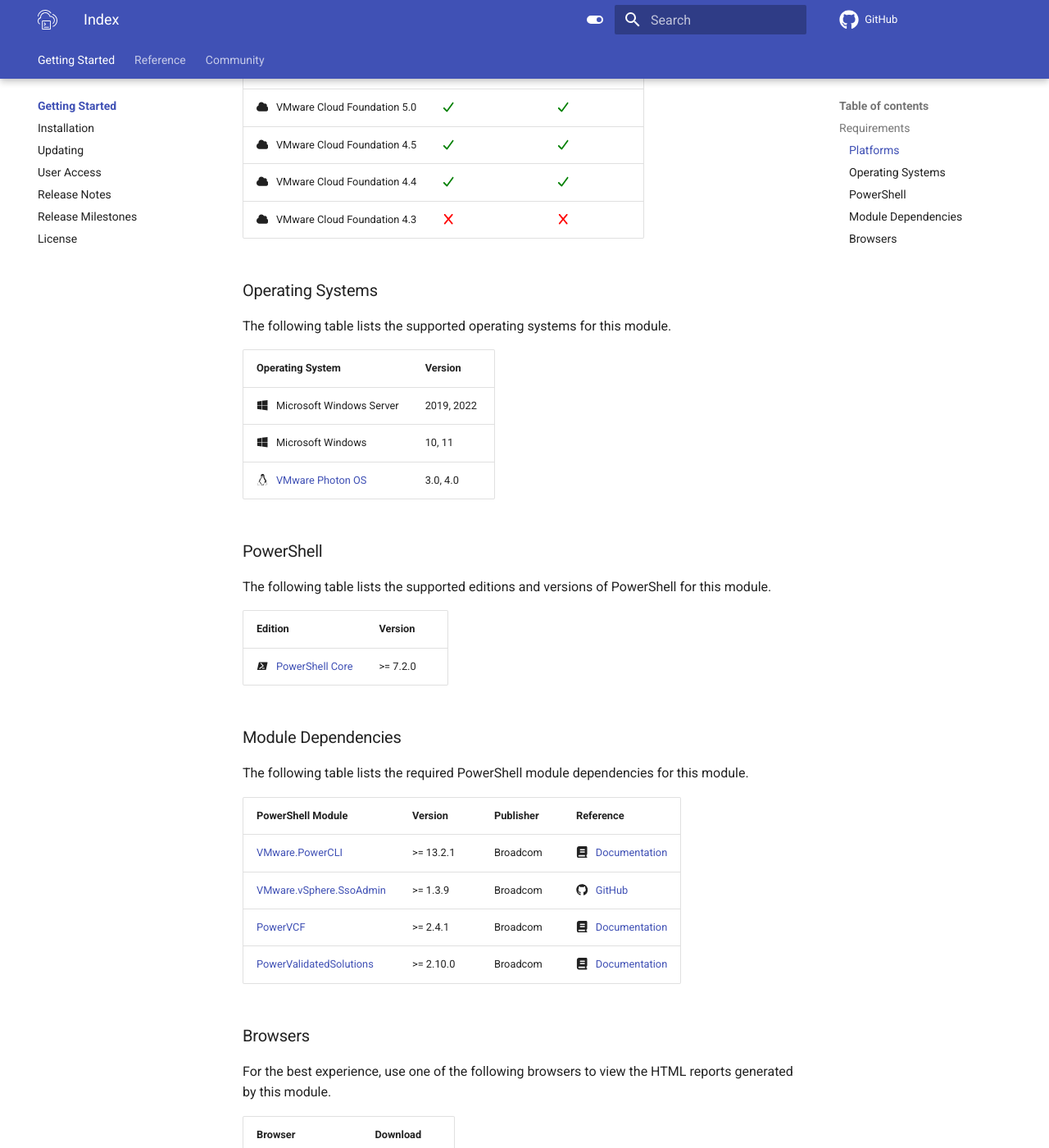
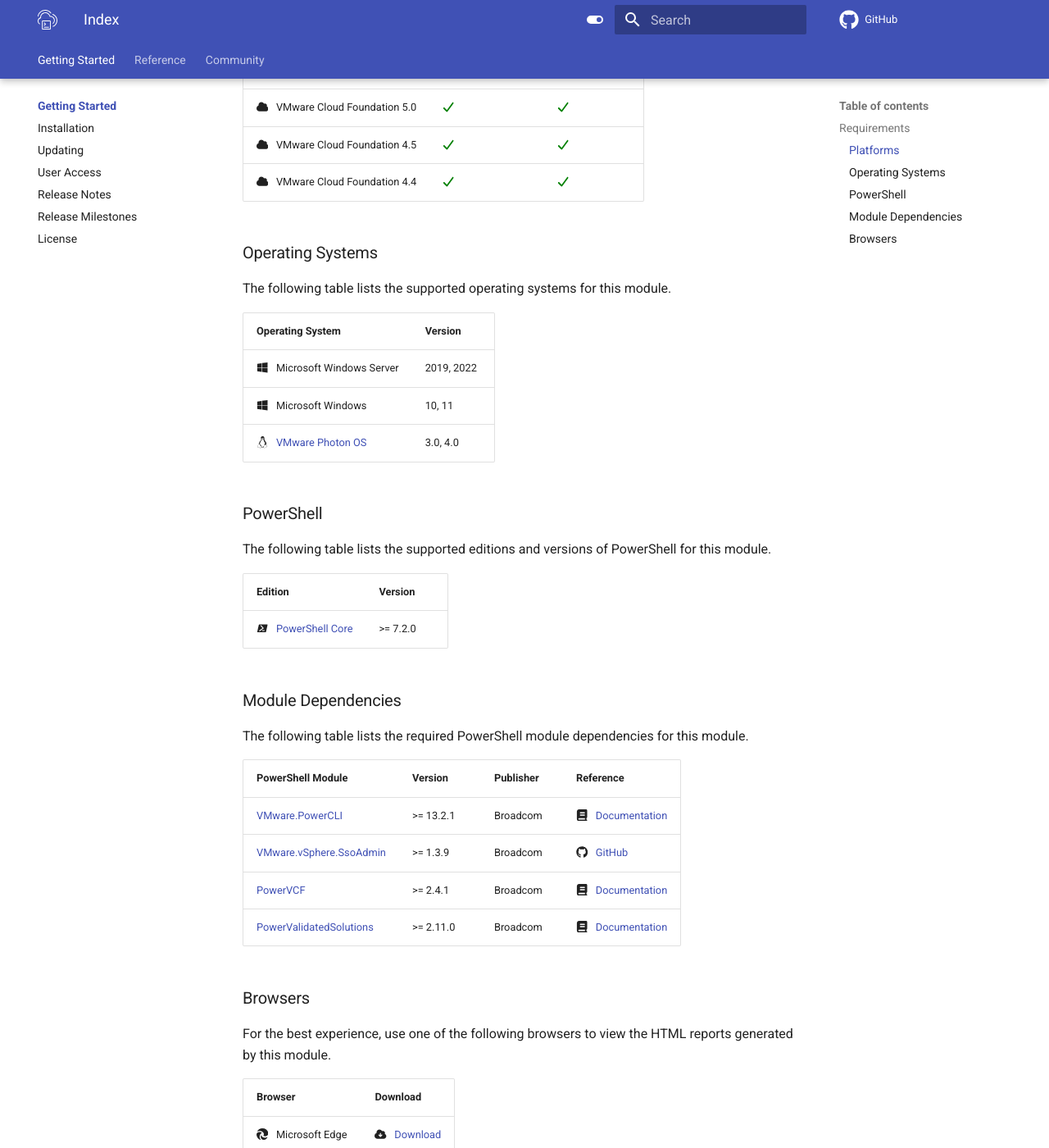
Before and after one commit to vmware/powershell-module-for-vmware-cloud-foundation-reporting, an MkDocs documentation site: the page built from docs/index.md, in a window 1280 px wide and 1400 px high, scrolled down 877 px. Shown: the whole window at 82% size. Built offline with MkDocs 1.6.1 and Material for MkDocs 9.7.7, drawn with Linux system fonts in a browser that asks for light colours; comment, search, counter and statistics services are not loaded; the version menu is left out.

Commit message:
chore(deps): update dependencies
Updated `PowerValidatedSolutions` from v2.10.0 to v2.11.0.

Signed-off-by: Ryan Johnson <ryan.johnson@broadcom.com>

```diff
--- a/docs/index.md
+++ b/docs/index.md
@@ -23,7 +23,6 @@ Platform                                                     | vSAN ReadyNodes
 :fontawesome-solid-cloud: &nbsp; VMware Cloud Foundation 5.0 | :fontawesome-solid-check:{ .green } | :fontawesome-solid-check:{ .green }
 :fontawesome-solid-cloud: &nbsp; VMware Cloud Foundation 4.5 | :fontawesome-solid-check:{ .green } | :fontawesome-solid-check:{ .green }
 :fontawesome-solid-cloud: &nbsp; VMware Cloud Foundation 4.4 | :fontawesome-solid-check:{ .green } | :fontawesome-solid-check:{ .green }
-:fontawesome-solid-cloud: &nbsp; VMware Cloud Foundation 4.3 | :fontawesome-solid-x:{ .red }       | :fontawesome-solid-x:{ .red }
 
 ### Operating Systems
 
@@ -39,29 +38,29 @@ Operating System                                                       | Version
 
 The following table lists the supported editions and versions of PowerShell for this module.
 
-Edition                                                                           | Version
-----------------------------------------------------------------------------------|----------
-:material-powershell: &nbsp; [PowerShell Core][microsoft-powershell]              | >= 7.2.0
+Edition                                                              | Version
+---------------------------------------------------------------------|----------
+:material-powershell: &nbsp; [PowerShell Core][microsoft-powershell] | >= 7.2.0
 
 ### Module Dependencies
 
 The following table lists the required PowerShell module dependencies for this module.
 
-PowerShell Module                                    | Version   | Publisher    | Reference
------------------------------------------------------|-----------|--------------|---------------------------------------------------------------------------
-[VMware.PowerCLI][psgallery-module-powercli]         | >= 13.2.1 | Broadcom     | :fontawesome-solid-book: &nbsp; [Documentation][developer-module-powercli]
-[VMware.vSphere.SsoAdmin][psgallery-module-ssoadmin] | >= 1.3.9  | Broadcom     | :fontawesome-brands-github: &nbsp; [GitHub][github-module-ssoadmin]
-[PowerVCF][psgallery-module-powervcf]                | >= 2.4.1  | Broadcom     | :fontawesome-solid-book: &nbsp; [Documentation][docs-module-powervcf]
-[PowerValidatedSolutions][psgallery-module-pvs]      | >= 2.10.0 | Broadcom     | :fontawesome-solid-book: &nbsp; [Documentation][docs-module-pvs]
+PowerShell Module                                    | Version   | Publisher | Reference
+-----------------------------------------------------|-----------|-----------|---------------------------------------------------------------------------
+[VMware.PowerCLI][psgallery-module-powercli]         | >= 13.2.1 | Broadcom  | :fontawesome-solid-book: &nbsp; [Documentation][developer-module-powercli]
+[VMware.vSphere.SsoAdmin][psgallery-module-ssoadmin] | >= 1.3.9  | Broadcom  | :fontawesome-brands-github: &nbsp; [GitHub][github-module-ssoadmin]
+[PowerVCF][psgallery-module-powervcf]                | >= 2.4.1  | Broadcom  | :fontawesome-solid-book: &nbsp; [Documentation][docs-module-powervcf]
+[PowerValidatedSolutions][psgallery-module-pvs]      | >= 2.11.0 | Broadcom  | :fontawesome-solid-book: &nbsp; [Documentation][docs-module-pvs]
 
 ### Browsers
 
 For the best experience, use one of the following browsers to view the HTML reports generated by this module.
 
-Browser                                             | Download
-----------------------------------------------------|--------------------------------------------------------------------------
-:fontawesome-brands-edge: &nbsp; Microsoft Edge     | :fontawesome-solid-cloud-arrow-down: &nbsp; [Download][download-browser-edge]
-:fontawesome-brands-chrome: &nbsp; Google Chrome    | :fontawesome-solid-cloud-arrow-down: &nbsp; [Download][download-browser-chrome]
+Browser                                            | Download
+---------------------------------------------------|--------------------------------------------------------------------------------
+:fontawesome-brands-edge: &nbsp; Microsoft Edge    | :fontawesome-solid-cloud-arrow-down: &nbsp; [Download][download-browser-edge]
+:fontawesome-brands-chrome: &nbsp; Google Chrome   | :fontawesome-solid-cloud-arrow-down: &nbsp; [Download][download-browser-chrome]
 :fontawesome-brands-firefox: &nbsp; Mozilla Firefox | :fontawesome-solid-cloud-arrow-down: &nbsp; [Download][download-browser-firefox]
 
 [docs-vmware-cloud-foundation]: https://docs.vmware.com/en/VMware-Cloud-Foundation/index.html
```
Also changed, not shown: CHANGELOG.md (+4 -0 lines), docs/install.md (+1 -1 lines), 4 other files.
